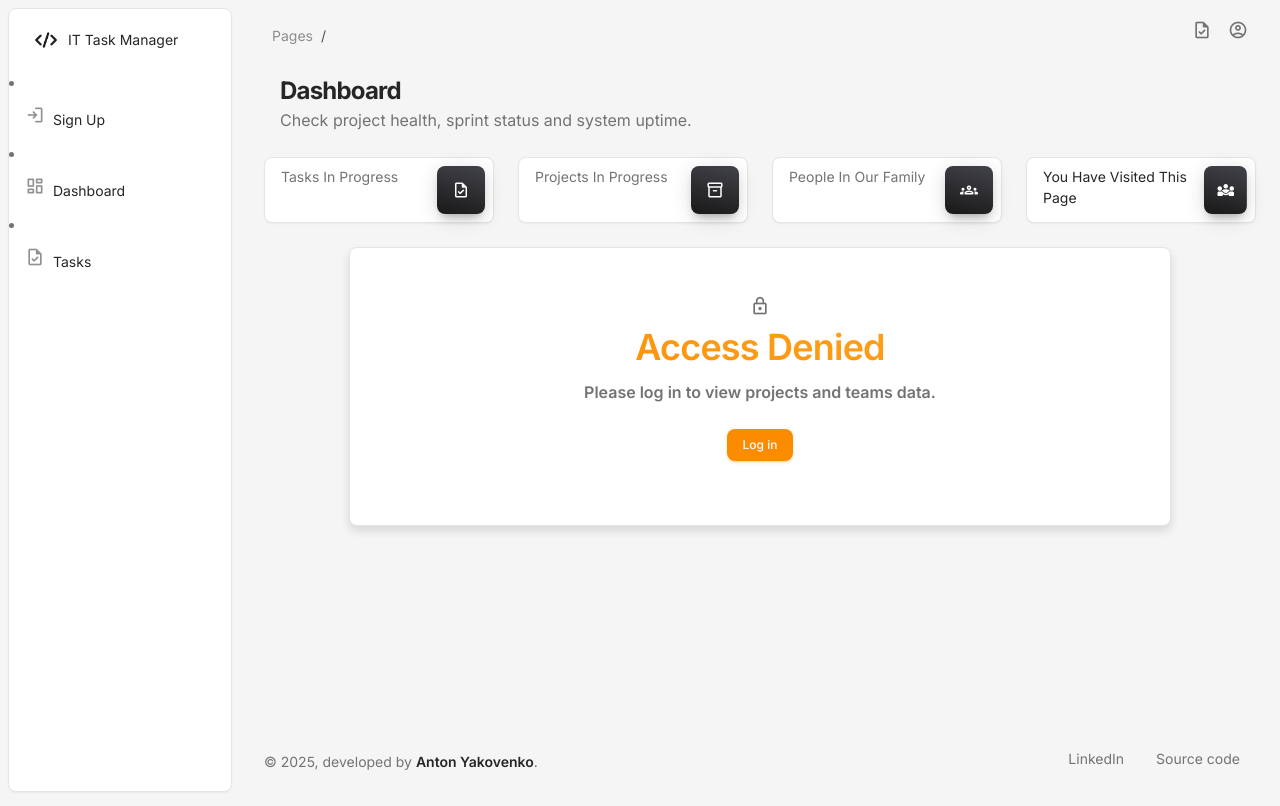
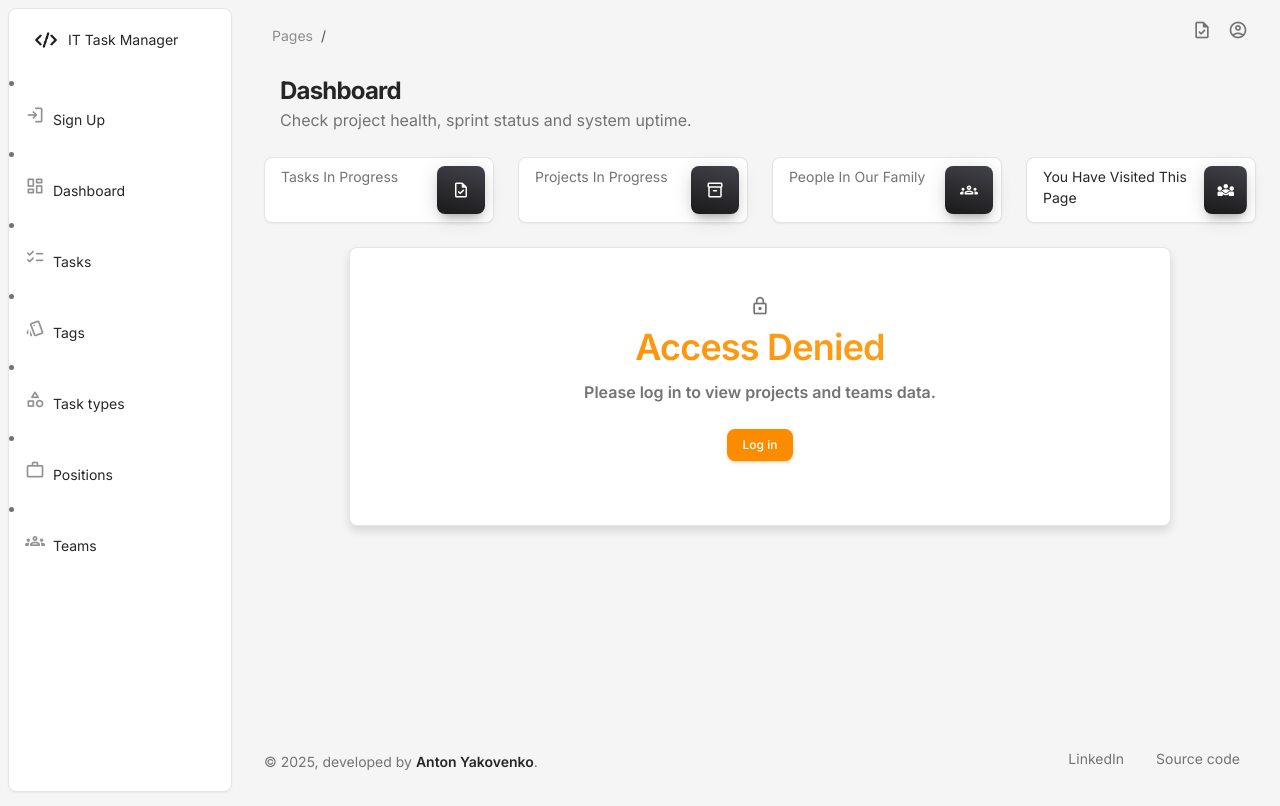
Before and after one commit to Anton924/it-company, a Django app: template templates/task_manager/index.html in a window 1280 px wide. Run offline with Django 3.2, Linux system fonts and the light colour scheme; the template is opened without the code that fills it, so the values that code supplies are empty; some libraries are stand-ins or nearby versions.

Commit message:
feat: Add links for tag, task type, position, team lists

```diff
--- a/templates/includes/sidebar.html
+++ b/templates/includes/sidebar.html
@@ -38,8 +38,36 @@
 	<li class="nav-item">
 		<a class="nav-link {% if 'tasks' == segment %} active bg-gradient-dark text-white {% else %} text-dark {% endif %}"
 		   href="{% url "task_manager:task-list" %}">
-			<i class="material-symbols-rounded opacity-5">task</i>
+			<i class="material-symbols-rounded opacity-5">checklist</i>
 			<span class="nav-link-text ms-1">Tasks</span>
 		</a>
 	</li>
+	<li class="nav-item">
+		<a class="nav-link {% if 'tags' == segment %} active bg-gradient-dark text-white {% else %} text-dark {% endif %}"
+		   href="{% url "task_manager:tag-list" %}">
+			<i class="material-symbols-rounded opacity-5">style</i>
+			<span class="nav-link-text ms-1">Tags</span>
+		</a>
+	</li>
+	<li class="nav-item">
+		<a class="nav-link {% if 'task types' == segment %} active bg-gradient-dark text-white {% else %} text-dark {% endif %}"
+		   href="{% url "task_manager:task-type-list" %}">
+			<i class="material-symbols-rounded opacity-5">category</i>
+			<span class="nav-link-text ms-1">Task types</span>
+		</a>
+	</li>
+	<li class="nav-item">
+		<a class="nav-link {% if 'positions' == segment %} active bg-gradient-dark text-white {% else %} text-dark {% endif %}"
+		   href="{% url "task_manager:position-list" %}">
+			<i class="material-symbols-rounded opacity-5">work</i>
+			<span class="nav-link-text ms-1">Positions</span>
+		</a>
+	</li>
+	<li class="nav-item">
+		<a class="nav-link {% if 'teams' == segment %} active bg-gradient-dark text-white {% else %} text-dark {% endif %}"
+		   href="{% url "task_manager:team-list" %}">
+			<i class="material-symbols-rounded opacity-5">groups</i>
+			<span class="nav-link-text ms-1">Teams</span>
+		</a>
+	</li>
 </aside>
```
